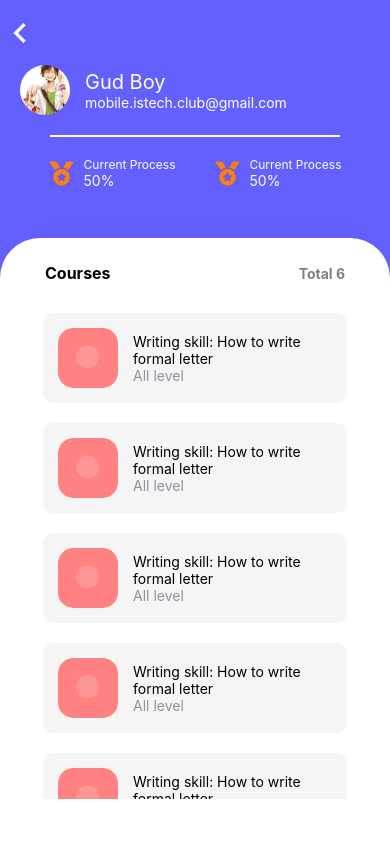
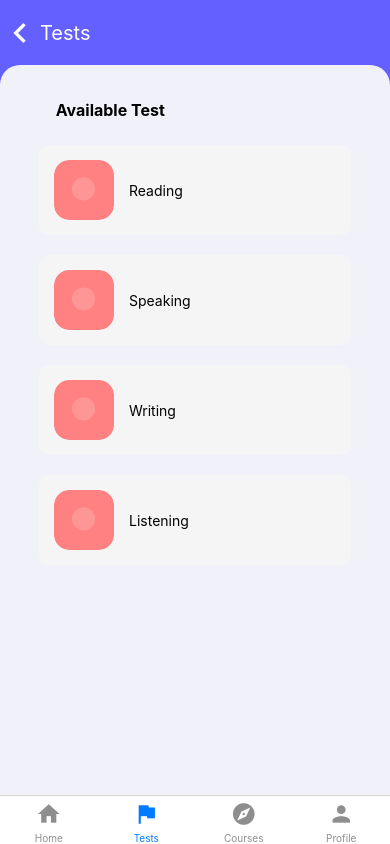
Before and after one commit to mpdn99/english-learning-app, a React Native app: screen /Test in a window 390 px wide. Built offline with nearby package versions, Linux system fonts and the light colour scheme.

Commit message:
fix style course screen

```diff
--- a/App.js
+++ b/App.js
@@ -1,12 +1,11 @@
 // import 'react-native-gesture-handler';
 import React from 'react';
 import AppNavigation from './src/navigations';
-import ProfileScreen from './src/screens/ProfileScreen';
+import LoginScreen from './src/screens/LoginScreen';
 
 const App = () => {
   return (
-    //<AppNavigation />
-    <ProfileScreen/>
+    <AppNavigation/>
   );
 };
 
--- a/package.json
+++ b/package.json
@@ -15,9 +15,12 @@
     "@react-navigation/bottom-tabs": "^6.0.5",
     "@react-navigation/native": "^6.0.2",
     "@react-navigation/native-stack": "^6.1.0",
+    "@react-navigation/stack": "^6.0.7",
     "react": "17.0.2",
     "react-native": "0.65.1",
+    "react-native-element": "^1.2.1",
     "react-native-elements": "^3.4.2",
+    "react-native-gesture-handler": "^1.10.3",
     "react-native-paper": "^4.9.2",
     "react-native-safe-area-context": "^3.3.2",
     "react-native-screens": "^3.6.0",
--- a/src/navigations/BottomTabNavigator.js
+++ b/src/navigations/BottomTabNavigator.js
@@ -60,7 +60,7 @@
             />
             <Tab.Screen
             name="Profile"
-            component={LoginScreen}
+            component={ProfileScreen}
             options={{
                 tabBarVisible: 'false',
                 tabBarLabel: 'Profile',
--- a/src/navigations/index.js
+++ b/src/navigations/index.js
@@ -18,9 +18,11 @@
                 headerShown: false
             }}
             >
-                <Stack.Screen name="Login" component={LoginScreen} />
-                <Stack.Screen name="SignIn" component={SignInScreen} />
-                <Stack.Screen name="Main" component={BottomTabNavigator} />
+                {/* <Stack.Screen name="Login" component={LoginScreen}/>
+                <Stack.Screen name="SignIn" component={SignInScreen}/> */}
+                <Stack.Screen name="Main" component={BottomTabNavigator}/>
+                <Stack.Screen name='Reading' component={ReadingScreen}/>
+                <Stack.Screen name='Listening' component={AudioplaylistScreen}/>
             </Stack.Navigator>
         </NavigationContainer>
     )
--- a/src/screens/TestScreen.js
+++ b/src/screens/TestScreen.js
@@ -30,9 +30,10 @@
     backgroundColor: '#6360FF'
   },
   bodyContainer: {
-    flex: 1,
+    flex: 2,
     backgroundColor: '#F1F1FA',
-    borderRadius: 20,
+    borderTopStartRadius: 20,
+    borderTopEndRadius: 20,
     paddingTop: 20
   }
 });
```
Also changed, not shown: 1 other file (tests, documents, lock files or other folders).
